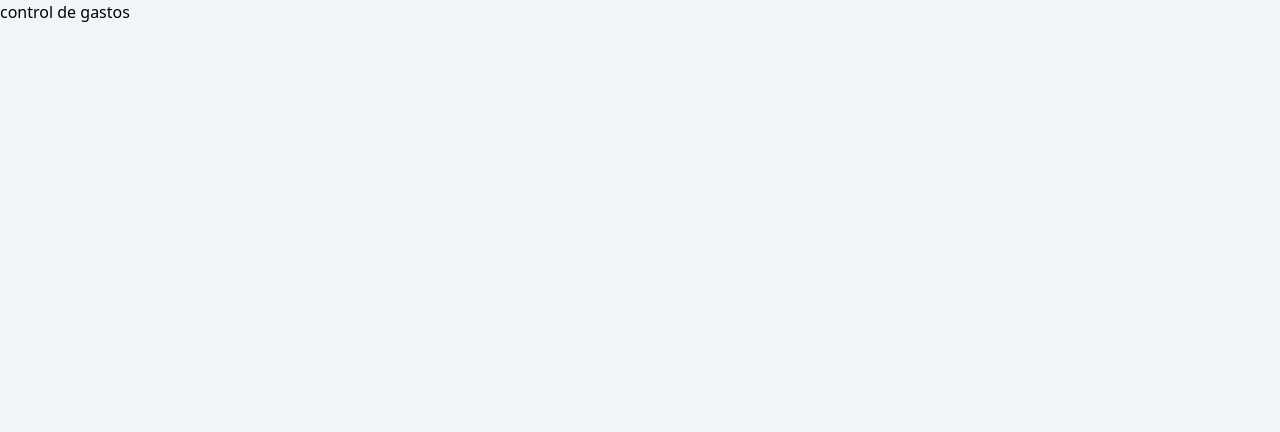
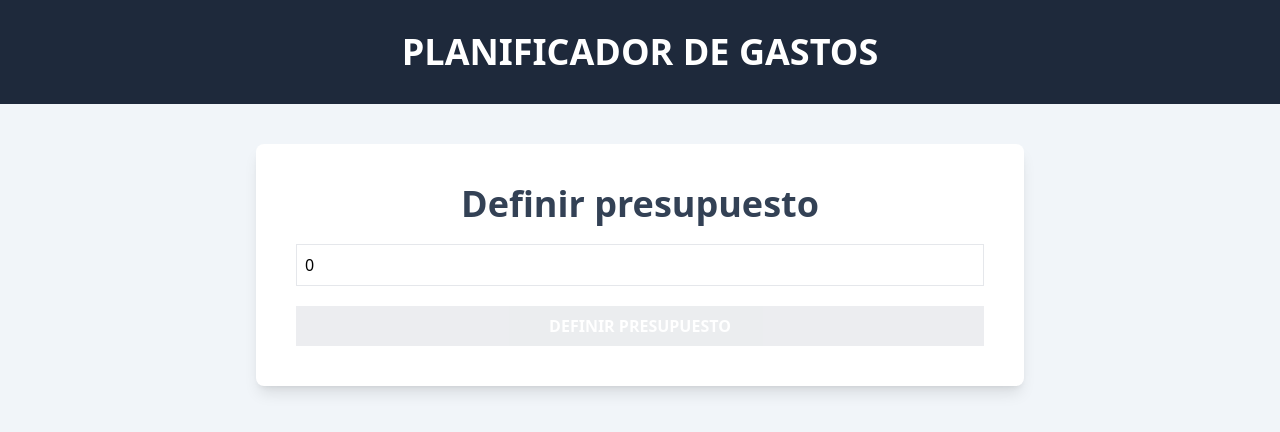
Before and after one commit to nicotoconas007/control-gastos, a React (Vite) app: page / in a window 1280 px wide. Shown: the top 432 px of the page. Built offline with nearby package versions, Linux system fonts and the light colour scheme.

Commit message:
Componente para formulario de Budget y comienzo de budget-reducer

```diff
--- a/src/App.tsx
+++ b/src/App.tsx
@@ -1,9 +1,18 @@
+import BudgetForm from "./components/BudgetForm"
 
 function App() {
 
   return (
     <>
-      <h1>control de gastos</h1>
+      <header className="bg-slate-800 py-8 max-h-72">
+          <h1 className="uppercase text-center font-black text-4xl text-white">
+            Planificador de gastos
+          </h1>
+      </header>
+
+      <div className="max-w-3xl mx-auto bg-white shadow-lg rounded-lg mt-10 p-10">
+        <BudgetForm />
+      </div>
     </>
   )
 }
--- /dev/null
+++ b/src/components/BudgetForm.tsx
@@ -0,0 +1,40 @@
+import { ChangeEvent, useMemo, useState } from "react"
+
+export default function BudgetForm() {
+
+    const [budget, setBudget] = useState(0)
+
+    const handleChange = (e : ChangeEvent<HTMLInputElement>) => {
+        setBudget(e.target.valueAsNumber)
+    }
+
+    const isValid = useMemo(() => {
+        return isNaN(budget) || budget <= 0
+    } , [budget])
+
+    return (
+        <form className="space-y-5">
+            <div className="flex flex-col space-y-5">
+                <label htmlFor="budget" className="text-4xl text-slate-700 font-bold text-center">
+                    Definir presupuesto
+                </label>
+                <input
+                id="budget"
+                type="number"
+                className="w-full bg-white border border-gray-200 p-2"
+                placeholder="Define tu presupuesto"
+                name="budget"
+                value={budget}
+                onChange={handleChange}
+                />
+            </div>
+
+            <input
+                type="submit"
+                className="bg-slate-600 hover:bg-slate-950 cursor-pointer w-full p-2 text-white font-black uppercase disabled:opacity-10"
+                value="Definir Presupuesto"
+                disabled={isValid}
+                />
+        </form>
+    )
+}
--- /dev/null
+++ b/src/reducers/budget-reducer.ts
@@ -0,0 +1,27 @@
+
+export type BudgetActions =
+    { type : "add-budget", payload: {budget : number} }
+
+export type BudgetState = {
+    budget: number,
+}
+
+export const initialState : BudgetState = {
+    budget : 0
+}
+
+export const budgetRedicer = (
+    state: BudgetState = initialState,
+    action: BudgetActions
+) => {
+
+    if(action.type === "add-budget") {
+        return {
+            ...state,
+            budget : action.payload.budget
+        }
+    }
+
+
+    return state
+}
```
